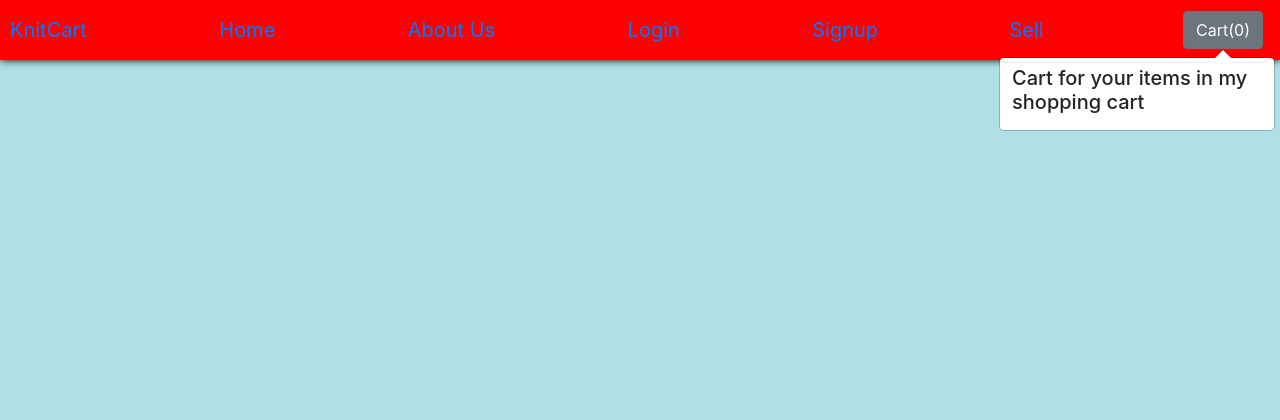
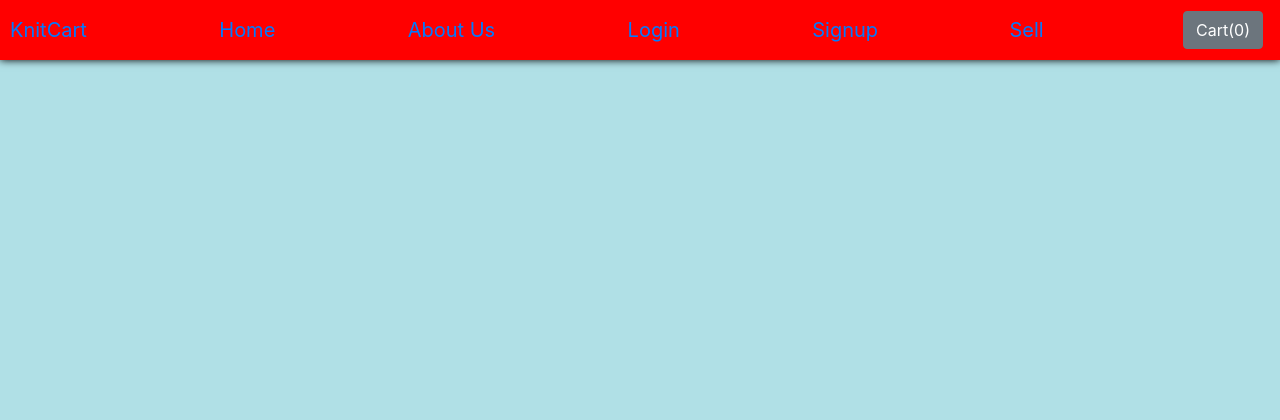
Before and after one commit to avanish981/KnitCart, a Django app: template sbook/shop/templates/shop/index.html in a window 1280 px wide. Shown: the top 420 px of the page. Run offline with Django 3.2, Linux system fonts and the light colour scheme; the template is opened without the code that fills it, so the values that code supplies are empty; parts of the project's set-up code (start-up, migrations or seed data) failed here and were passed over; some libraries are stand-ins or nearby versions.

Commit message:
Update index.html

```diff
--- a/sbook/shop/templates/shop/index.html
+++ b/sbook/shop/templates/shop/index.html
@@ -33,79 +33,7 @@ padding-left: 0,
 padding-right: 0;
 }
 {% endblock %}
-{% block js %}
-<script>
-// Find out the cart items from localStorage
-if (localStorage.getItem('cart') == null) {
-    var cart = {};
-} else {
-    cart = JSON.parse(localStorage.getItem('cart'));
-    updateCart(cart);
-}
 
-    $('.divpr').on('click', 'button.cart', function(){
-    var idstr = this.id.toString();
-    if(cart[idstr] != undefined) {
-        cart[idstr] = cart[idstr] + 1;
-    } else {
-        cart[idstr] = 1;
-    }
-    updateCart(cart);
-});
-$('#popcart').popover();
-updatePopover(cart);
-function updatePopover(cart) {
-    console.log('We are inside updatePopover');
-    var popStr = "";
-    popStr = popStr + "<h5> Cart for your items in my shopping cart </h5><div class='mx-2 my-2'>";
-    var i = 1;
-    for (var item in cart)
-    {
-        popStr = popStr + "<b>" + i + "</b>. ";
-        popStr = popStr + document.getElementById('name' + item).innerHTML.slice(0, 19) +  "... Qty: " + cart[item] + '<br>';
-        i = i + 1;
-    }
-    popStr = popStr + "</div> <a href='/shop/checkout'><button class='btn btn-primary' id ='checkout'>Checkout</button></a> <button class='btn btn-primary' onclick='clearCart()' id ='clearCart'>Clear Cart</button>     "
-    console.log(popStr);
-    document.getElementById('popcart').setAttribute('data-content', popStr);
-    $('#popcart').popover('show');
-}
-function clearCart() {
-    cart = JSON.parse(localStorage.getItem('cart'));
-    for (var item in cart) {
-        document.getElementById('div' + item).innerHTML = '<button id="' + item + '" class="btn btn-primary cart">Add To Cart</button>'
-    }
-    localStorage.clear();
-    cart = {};
-    updateCart(cart);
-}
-function updateCart(cart) {
-    var sum = 0;
-    for (var item in cart) {
-        sum = sum + cart[item];
-        document.getElementById('div' + item).innerHTML = "<button id='minus" + item + "' class='btn btn-primary minus'>-</button> <span id='val" + item + "''>" + cart[item] + "</span> <button id='plus" + item + "' class='btn btn-primary plus'> + </button>";
-    }
-    localStorage.setItem('cart', JSON.stringify(cart));
-    document.getElementById('cart').innerHTML = sum;
-    console.log(cart);
-    updatePopover(cart);
-}
-// If plus or minus button is clicked, change the cart as well as the display value
-$('.divpr').on("click", "button.minus", function() {
-    a = this.id.slice(7, );
-    cart['pr' + a] = cart['pr' + a] - 1;
-    cart['pr' + a] = Math.max(0, cart['pr' + a]);
-    document.getElementById('valpr' + a).innerHTML = cart['pr' + a];
-    updateCart(cart);
-});
-$('.divpr').on("click", "button.plus", function() {
-    a = this.id.slice(6, );
-    cart['pr' + a] = cart['pr' + a] + 1;
-    document.getElementById('valpr' + a).innerHTML = cart['pr' + a];
-    updateCart(cart);
-});
-</script>
-{% endblock %}
 {% block body %}
 {% load static %}
 <div class="container" style="color:red;">
```
